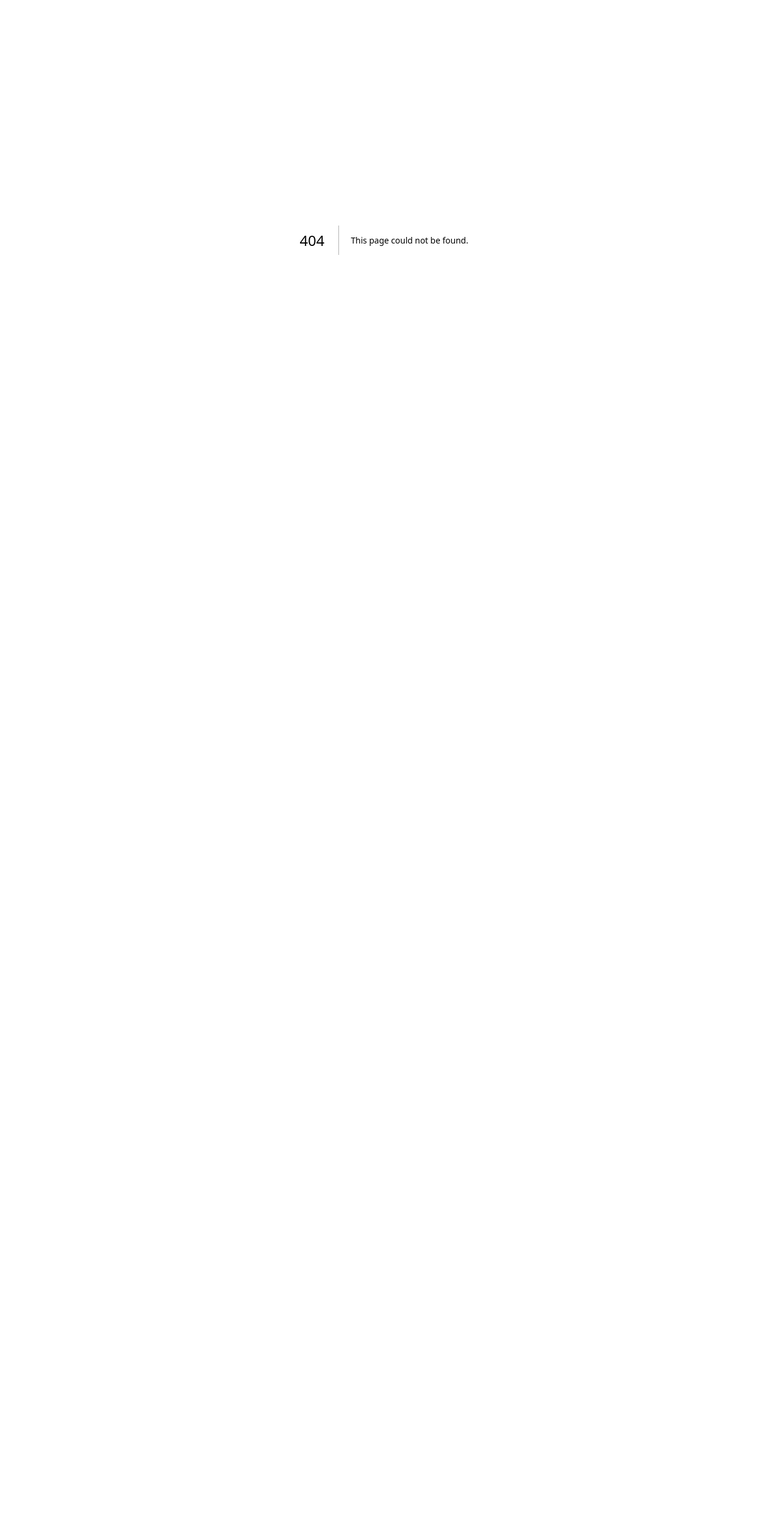
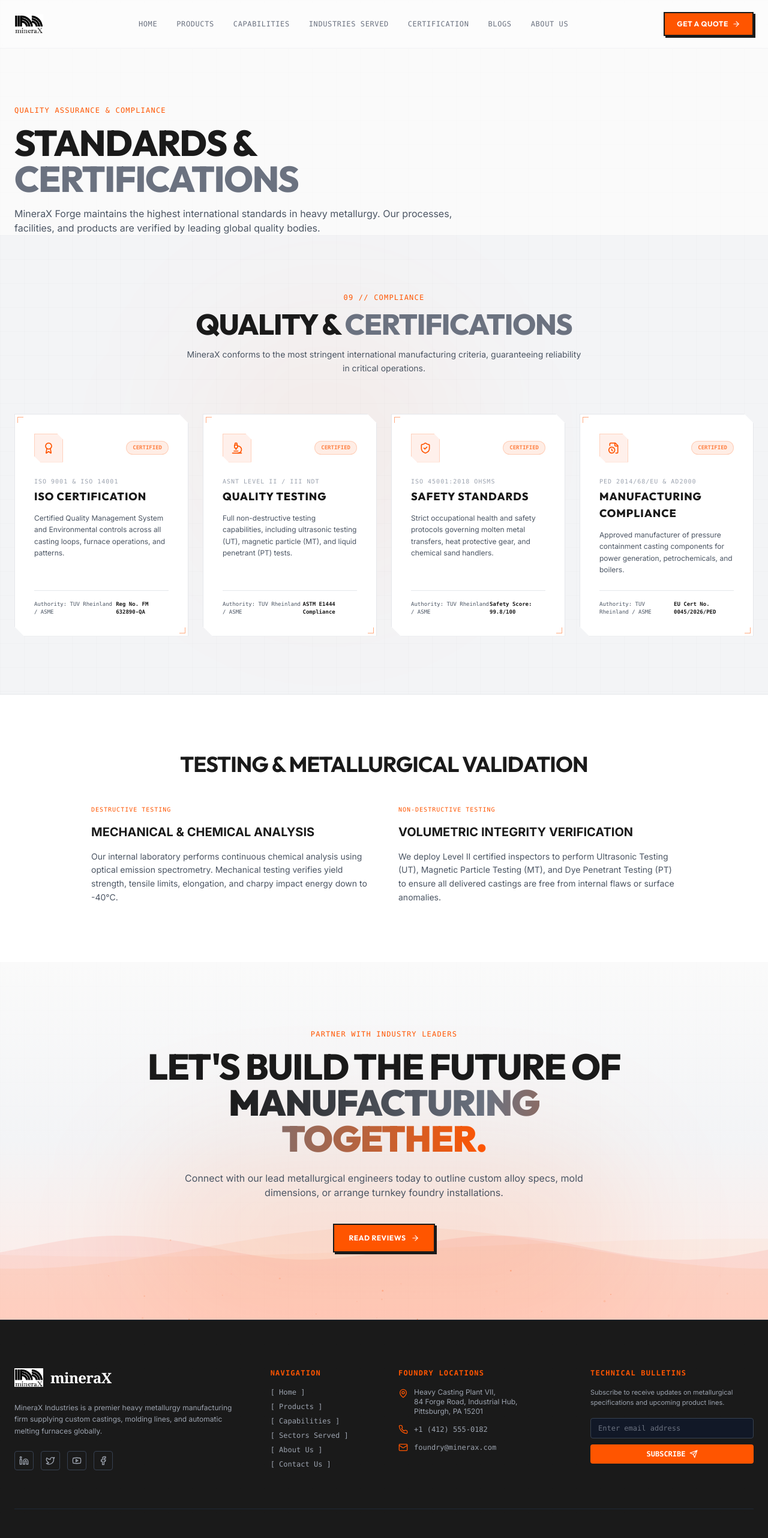
Before and after one commit to white-venom/Minerax, a Next.js app: page /certification in a window 1280 px wide. Before the commit this address had no page. Shown: the top 2564 px of the page at 60% size. Before the commit the page ends 800 px from the top, so only its background shows below. Built offline with nearby package versions, Linux system fonts and the light colour scheme.

Commit message:
New Pages

```diff
--- /dev/null
+++ b/src/app/certification/page.tsx
@@ -0,0 +1,77 @@
+"use client";
+
+import CustomCursor from "@/components/ui/CustomCursor";
+import Header from "@/components/Header";
+import QualityCertifications from "@/components/QualityCertifications";
+import CallToAction from "@/components/CallToAction";
+import Footer from "@/components/Footer";
+import { motion } from "framer-motion";
+
+export default function CertificationPage() {
+  return (
+    <>
+      <CustomCursor />
+      <Header />
+
+      <main className="relative z-20 min-h-screen bg-industrial-bg text-industrial-text pt-32">
+        {/* Fine Engineering Grid */}
+        <div className="absolute inset-0 engineering-grid opacity-20 pointer-events-none" />
+
+        {/* Page Header */}
+        <div className="container mx-auto px-6 py-12 relative z-10">
+          <motion.div
+            initial={{ opacity: 0, y: 20 }}
+            animate={{ opacity: 1, y: 0 }}
+            transition={{ duration: 0.8 }}
+            className="max-w-3xl text-left space-y-4"
+          >
+            <span className="text-xs font-mono tracking-widest text-industrial-orange uppercase block">
+              Quality Assurance & Compliance
+            </span>
+            <h1 className="text-4xl md:text-6xl font-display font-extrabold uppercase tracking-tight text-industrial-text">
+              Standards & <span className="text-industrial-steel-medium">Certifications</span>
+            </h1>
+            <p className="text-sm md:text-base text-industrial-text-secondary leading-relaxed">
+              MineraX Forge maintains the highest international standards in heavy metallurgy. Our processes, facilities, and products are verified by leading global quality bodies.
+            </p>
+          </motion.div>
+        </div>
+
+        {/* Core Certifications Component */}
+        <div className="-mt-12">
+          <QualityCertifications />
+        </div>
+
+        {/* NDT Lab details */}
+        <section className="py-24 bg-white border-t border-industrial-border relative overflow-hidden">
+          <div className="container mx-auto px-6 max-w-5xl">
+            <h2 className="text-2xl md:text-4xl font-display font-bold uppercase tracking-tight mb-12 text-center">
+              Testing & Metallurgical Validation
+            </h2>
+            <div className="grid grid-cols-1 md:grid-cols-2 gap-12">
+              <div className="space-y-4 text-left">
+                <span className="text-[10px] font-mono tracking-widest text-industrial-orange uppercase block">Destructive Testing</span>
+                <h3 className="text-xl font-bold uppercase">Mechanical & Chemical Analysis</h3>
+                <p className="text-sm text-industrial-text-secondary leading-relaxed">
+                  Our internal laboratory performs continuous chemical analysis using optical emission spectrometry. Mechanical testing verifies yield strength, tensile limits, elongation, and charpy impact energy down to -40°C.
+                </p>
+              </div>
+              <div className="space-y-4 text-left">
+                <span className="text-[10px] font-mono tracking-widest text-industrial-orange uppercase block">Non-Destructive Testing</span>
+                <h3 className="text-xl font-bold uppercase">Volumetric Integrity Verification</h3>
+                <p className="text-sm text-industrial-text-secondary leading-relaxed">
+                  We deploy Level II certified inspectors to perform Ultrasonic Testing (UT), Magnetic Particle Testing (MT), and Dye Penetrant Testing (PT) to ensure all delivered castings are free from internal flaws or surface anomalies.
+                </p>
+              </div>
+            </div>
+          </div>
+        </section>
+
+        {/* CTA */}
+        <CallToAction />
+      </main>
+
+      <Footer />
+    </>
+  );
+}
--- a/src/app/page.tsx
+++ b/src/app/page.tsx
@@ -1,20 +1,16 @@
 "use client";
 
 import { useEffect, useState } from "react";
-import Preloader from "@/components/ui/Preloader";
 import CustomCursor from "@/components/ui/CustomCursor";
 import Header from "@/components/Header";
 import Hero from "@/components/Hero";
 import CompanyIntro from "@/components/CompanyIntro";
 import ServicesShowcase from "@/components/ServicesShowcase";
 import WhyChooseUs from "@/components/WhyChooseUs";
-import ProductsPreview from "@/components/ProductsPreview";
 import ManufacturingExcellence from "@/components/ManufacturingExcellence";
 
 import FeaturedProjects from "@/components/FeaturedProjects";
-import QualityCertifications from "@/components/QualityCertifications";
 import Testimonials from "@/components/Testimonials";
-import LatestInsights from "@/components/LatestInsights";
 import CallToAction from "@/components/CallToAction";
 import Footer from "@/components/Footer";
 
@@ -36,9 +32,6 @@ export default function Home() {
 
   return (
     <>
-      {/* Premium Loading Preloader */}
-      <Preloader />
-
       {/* Custom Industrial Laser Cursor */}
       <CustomCursor />
 
@@ -65,8 +58,7 @@ export default function Home() {
         {/* 4. Why Choose MineraX */}
         <WhyChooseUs />
 
-        {/* 5. Products Preview Section */}
-        <ProductsPreview />
+
 
         {/* 7. Manufacturing Excellence Section */}
         <ManufacturingExcellence />
@@ -76,14 +68,9 @@ export default function Home() {
         {/* 9. Featured Projects */}
         <FeaturedProjects />
 
-        {/* 10. Quality & Certifications */}
-        <QualityCertifications />
-
         {/* 11. Testimonials */}
         <Testimonials />
 
-        {/* 12. Latest Insights Section */}
-        <LatestInsights />
 
         {/* 13. Call To Action Section */}
         <CallToAction />
--- /dev/null
+++ b/src/app/review-bulletin/page.tsx
@@ -0,0 +1,81 @@
+"use client";
+
+import CustomCursor from "@/components/ui/CustomCursor";
+import Header from "@/components/Header";
+import LatestInsights from "@/components/LatestInsights";
+import CallToAction from "@/components/CallToAction";
+import Footer from "@/components/Footer";
+import { motion } from "framer-motion";
+
+export default function ReviewBulletinPage() {
+  return (
+    <>
+      <CustomCursor />
+      <Header />
+
+      <main className="relative z-20 min-h-screen bg-industrial-bg text-industrial-text pt-32">
+        {/* Fine Engineering Grid */}
+        <div className="absolute inset-0 engineering-grid opacity-20 pointer-events-none" />
+
+        {/* Page Header */}
+        <div className="container mx-auto px-6 py-12 relative z-10">
+          <motion.div
+            initial={{ opacity: 0, y: 20 }}
+            animate={{ opacity: 1, y: 0 }}
+            transition={{ duration: 0.8 }}
+            className="max-w-3xl text-left space-y-4"
+          >
+            <span className="text-xs font-mono tracking-widest text-industrial-orange uppercase block">
+              Foundry Intelligence & Reports
+            </span>
+            <h1 className="text-4xl md:text-6xl font-display font-extrabold uppercase tracking-tight text-industrial-text">
+              Review <span className="text-industrial-steel-medium">Bulletin</span>
+            </h1>
+            <p className="text-sm md:text-base text-industrial-text-secondary leading-relaxed">
+              Stay up to date with metallurgical engineering breakthroughs, whitepapers, automated casting diagnostics, and recent project case reviews published by the MineraX research team.
+            </p>
+          </motion.div>
+        </div>
+
+        {/* Core Insights Component */}
+        <div className="-mt-12">
+          <LatestInsights />
+        </div>
+
+        {/* Engineering Archives Section */}
+        <section className="py-24 bg-white border-t border-industrial-border relative overflow-hidden">
+          <div className="container mx-auto px-6 max-w-4xl text-left space-y-12">
+            <h2 className="text-2xl md:text-3xl font-display font-bold uppercase tracking-tight text-center">
+              Technical Archive & Press Releases
+            </h2>
+
+            <div className="space-y-6">
+              <div className="border-b border-industrial-border pb-6 flex flex-col md:flex-row justify-between items-start md:items-center gap-4">
+                <div>
+                  <span className="text-[10px] font-mono text-industrial-orange uppercase tracking-wider block">BULLETIN #084 // Q2 2026</span>
+                  <h3 className="text-lg font-bold uppercase mt-1">MineraX Expands High-Chromium Casting Capabilities</h3>
+                  <p className="text-xs text-industrial-text-secondary mt-1">Details on our new induction furnace calibration supporting custom high-alloy chrome pours for abrasive mining environments.</p>
+                </div>
+                <span className="text-[10px] font-mono bg-industrial-bg px-3 py-1.5 border border-industrial-border rounded flex-shrink-0 text-industrial-steel-medium">PDF [2.4 MB]</span>
+              </div>
+
+              <div className="border-b border-industrial-border pb-6 flex flex-col md:flex-row justify-between items-start md:items-center gap-4">
+                <div>
+                  <span className="text-[10px] font-mono text-industrial-orange uppercase tracking-wider block">REPORT #081 // Q1 2026</span>
+                  <h3 className="text-lg font-bold uppercase mt-1">Annual Metallurgical Defect Analysis & Reduction Study</h3>
+                  <p className="text-xs text-industrial-text-secondary mt-1">A review of simulated solidification kinetics showing how revised runner structures cut gas porosity by 9.4%.</p>
+                </div>
+                <span className="text-[10px] font-mono bg-industrial-bg px-3 py-1.5 border border-industrial-border rounded flex-shrink-0 text-industrial-steel-medium">PDF [4.8 MB]</span>
+              </div>
+            </div>
+          </div>
+        </section>
+
+        {/* CTA */}
+        <CallToAction />
+      </main>
+
+      <Footer />
+    </>
+  );
+}
--- a/src/components/CallToAction.tsx
+++ b/src/components/CallToAction.tsx
@@ -4,7 +4,7 @@ import { useEffect, useRef } from "react";
 import Link from "next/link";
 import { motion } from "framer-motion";
 import MagneticButton from "./ui/MagneticButton";
-import { Send, PhoneCall } from "lucide-react";
+import { Send, PhoneCall, ArrowRight } from "lucide-react";
 
 export default function CallToAction() {
   const canvasRef = useRef<HTMLCanvasElement>(null);
@@ -139,6 +139,18 @@ export default function CallToAction() {
           <p className="text-sm md:text-base text-industrial-text-secondary max-w-2xl mx-auto leading-relaxed pt-2">
             Connect with our lead metallurgical engineers today to outline custom alloy specs, mold dimensions, or arrange turnkey foundry installations.
           </p>
+
+          <div className="pt-6 flex justify-center">
+            <MagneticButton>
+              <Link
+                href="/review-bulletin"
+                className="inline-flex items-center gap-2 px-6 py-3.5 industrial-plate-btn text-xs font-mono rounded-none"
+              >
+                READ REVIEWS
+                <ArrowRight className="w-3.5 h-3.5" />
+              </Link>
+            </MagneticButton>
+          </div>
         </motion.div>
 
 
--- a/src/components/Header.tsx
+++ b/src/components/Header.tsx
@@ -11,6 +11,8 @@ const NAV_ITEMS = [
   { label: "Products", href: "/products" },
   { label: "Capabilities", href: "/capabilities" },
   { label: "Industries Served", href: "/industries" },
+  { label: "Certification", href: "/certification" },
+  { label: "Blogs", href: "/review-bulletin" },
   { label: "About Us", href: "/about" },
 ];
 
@@ -42,7 +44,7 @@ export default function Header() {
 
         {/* Technical branding logo */}
         <Link href="/" className="flex items-center group">
-          <Logo size="sm" />
+          <Logo size="md" iconOnly={true} />
         </Link>
 
         {/* Desktop Navigation */}
```
